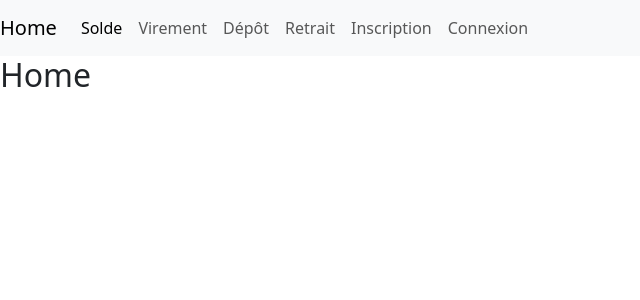
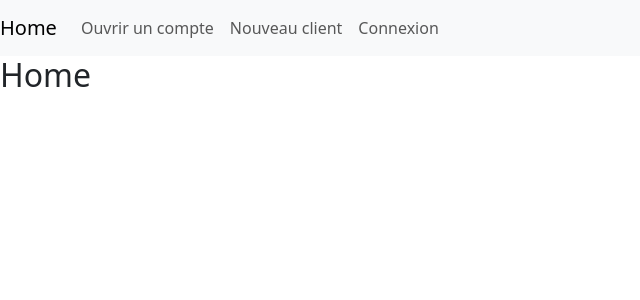
Before and after one commit to Tom-lchg/banque, a PHP site: page / in a window 1280 px wide. Shown: the top 300 px of the page, without its empty margins (0-640 px from the left). Run offline with PHP 8.4, Linux system fonts and the light colour scheme.

Commit message:
feat: ouverture de compte

```diff
--- a/controler/client.class.php
+++ b/controler/client.class.php
@@ -55,6 +55,7 @@ class ClientControler extends AbstractController{
                 if($mdp === $client->getMdp()) {
                     $_SESSION['idClient'] = $client->getId();
                     $_SESSION['emailClient'] = $client->getEmail();
+                    $this->modeleClient->hasAccount();
                     header('location: ./index.php');
                 }
             }
--- a/controler/compte.class.php
+++ b/controler/compte.class.php
@@ -12,6 +12,18 @@ class CompteControler extends AbstractController {
     {
         if(!empty($_GET['action'])) {
             switch($_GET['action']) {
+                case 'openAccount': {
+                    if(isset($_POST['ouvrir_compte'])) {
+                        $this->modeleCompte->create(new CompteEntity(0, $_POST['numeroCompte'], $_POST['solde'], $_POST['typeDeCompte'], date('y-m-d-h-m-s'), $_SESSION['idClient']));
+                        $_SESSION['hasAccount'] = true;
+                        header('location: ./index.php');
+                        break;
+                    }
+
+                    $this->render('ouvrir-compte');
+                    break;
+                }
+
                 case 'solde': {
                     $compte = $this->modeleCompte->findClientCompte($_SESSION['idClient']);
                     $this->render('solde', [
--- a/modele/client.class.php
+++ b/modele/client.class.php
@@ -36,4 +36,21 @@ class ClientModele extends Modele{
 
         return $clients;
     }
+
+    public function hasAccount()
+    {
+        $requete = "SELECT * FROM comptebancaire WHERE clientId = :clientId";
+        $stmt = $this->pdo->prepare($requete);
+        $stmt->execute([":clientId" => $_SESSION['idClient']]);
+
+        $asAnAccount = $stmt->fetch();
+
+        if ($asAnAccount !== false) {
+            $_SESSION['hasAccount'] = true;
+            return true;
+        } else {
+            $_SESSION['hasAccount'] = false;
+            return false;
+        }
+    }
 }
--- a/modele/compte.class.php
+++ b/modele/compte.class.php
@@ -1,6 +1,19 @@
 <?php
 
 class CompteModele extends Modele {
+    public function create(CompteEntity $compte)
+    {
+        $r = "INSERT into comptebancaire (compteId, numeroCompte, solde, typeDeCompte, dateOuverture, clientId) VALUES (0, :numeroCompte, :solde, :typeDeCompte, :dateOuverture, :clientId)";
+        $stmt = $this->pdo->prepare($r);
+        $stmt->execute([
+            ":numeroCompte" => $compte->getNumeroCompte(),
+            ":solde" => $compte->getSolde(),
+            ":typeDeCompte" => $compte->getType(),
+            ":dateOuverture" => $compte->getDateOuverture(),
+            ":clientId" => $compte->getClientId(),
+        ]);
+    }
+
     public function getAll()
     {
         $comptesQuery = $this->pdo->query("
--- a/vue/template.php
+++ b/vue/template.php
@@ -15,18 +15,22 @@
         <a class="navbar-brand" href="./index.php">Home</a>
         <div class="collapse navbar-collapse" id="navbarNavAltMarkup">
             <div class="navbar-nav">
-                <a class="nav-item nav-link active" href="./index.php?action=solde">Solde</a>
-                <a class="nav-item nav-link" href="./index.php?action=virement">Virement</a>
-                <a class="nav-item nav-link" href="./index.php?action=depot">Dépôt</a>
-                <a class="nav-item nav-link" href="./index.php?action=retrait">Retrait</a>
-                <a class="nav-item nav-link" href="./index.php?action=inscription">Inscription</a>
+
+                <?php if(isset($_SESSION['hasAccount']) && $_SESSION['hasAccount']): ?>
+                    <a class="nav-item nav-link active" href="./index.php?action=solde">Solde</a>
+                    <a class="nav-item nav-link" href="./index.php?action=virement">Virement</a>
+                    <a class="nav-item nav-link" href="./index.php?action=depot">Dépôt</a>
+                    <a class="nav-item nav-link" href="./index.php?action=retrait">Retrait</a>
+                <?php else: ?>
+                    <a class="nav-item nav-link" href="./index.php?action=openAccount">Ouvrir un compte</a>
+                <?php endif; ?>
 
                 <?php if(isset($_SESSION['idClient'])): ?>
                     <a class="nav-item nav-link" href="./index.php?action=deconnexion">deconnexion (<?= $_SESSION['emailClient'] ?>)</a>
-                <?php else: ?>
+                    <?php else: ?>
+                    <a class="nav-item nav-link" href="./index.php?action=inscription">Nouveau client</a>
                     <a class="nav-item nav-link" href="./index.php?action=connexion">Connexion</a>
                 <?php endif; ?>
-
             </div>
         </div>
     </nav>
```
Also changed, not shown: vue/ouvrir-compte.php (added, +23 -0 lines).
